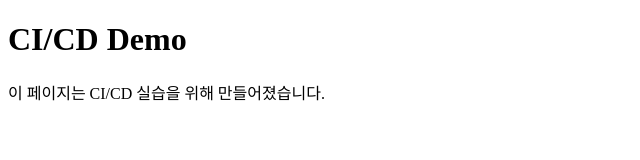
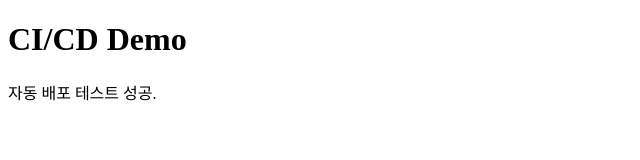
Before and after one commit to sssh12/ci-cd-demo, a plain HTML site: page index.html in a window 1280 px wide. Shown: the whole page, without its empty margins (0-640 px from the left). Drawn offline with Linux system fonts and the light colour scheme.

Commit message:
index.html 내용 수정: 자동 배포 테스트

```diff
--- a/index.html
+++ b/index.html
@@ -7,6 +7,6 @@
   </head>
   <body>
     <h1>CI/CD Demo</h1>
-    <p>이 페이지는 CI/CD 실습을 위해 만들어졌습니다.</p>
+    <p>자동 배포 테스트 성공.</p>
   </body>
 </html>
```
